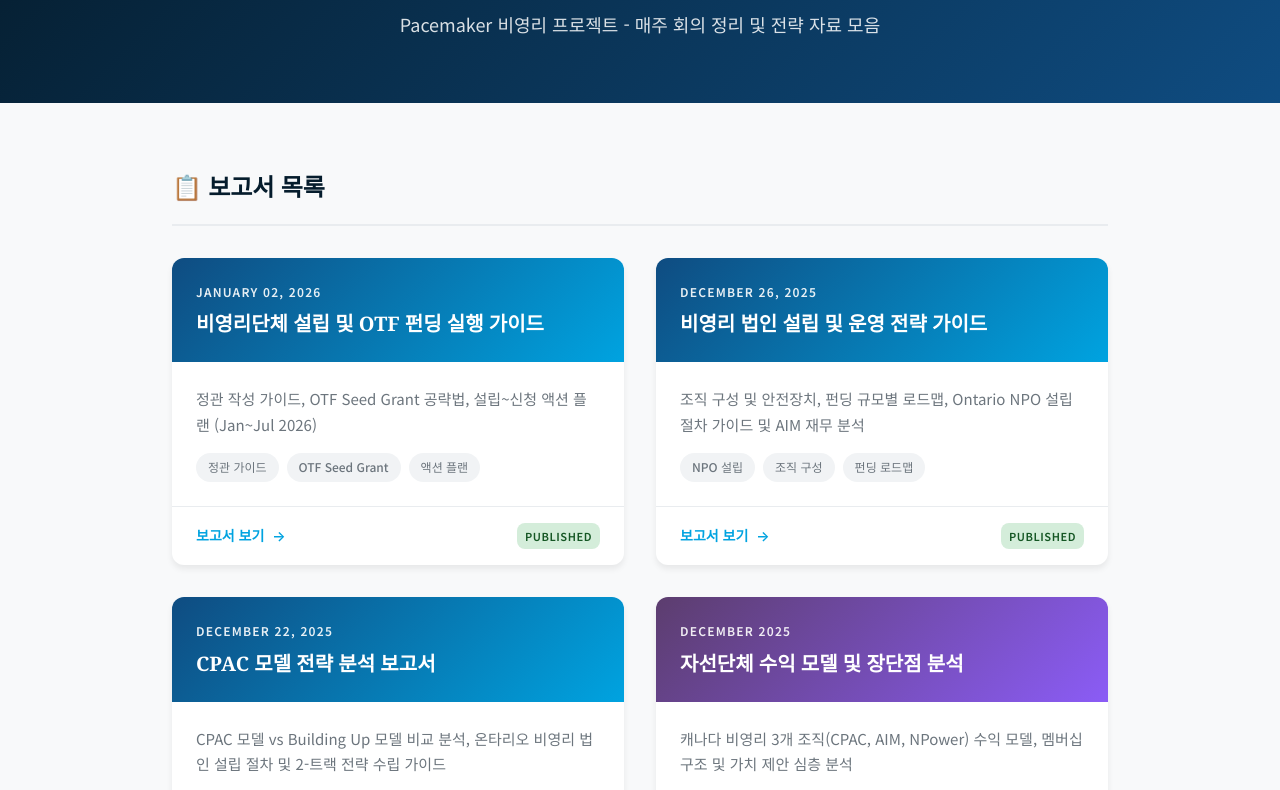
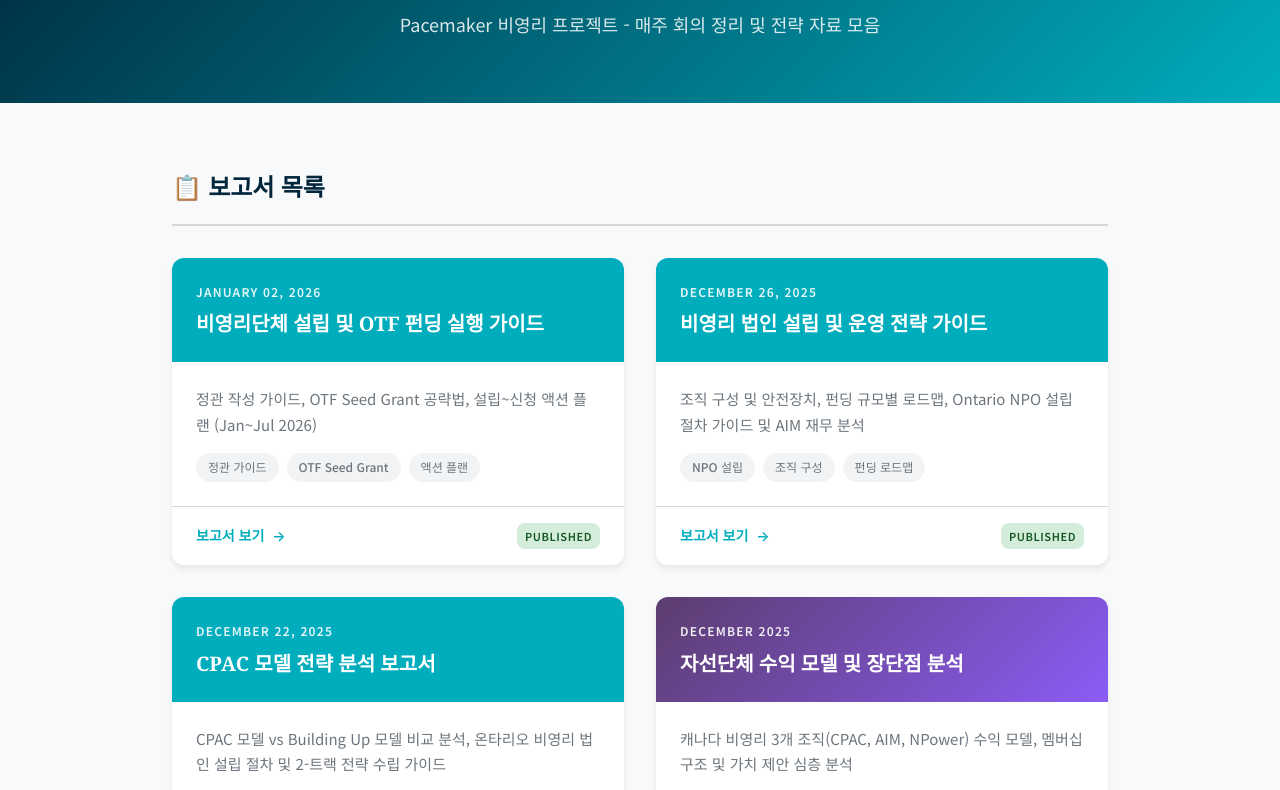
Before and after one commit to nhistory/pacemaker-cpac-report, a plain HTML site: page index.html in a window 1280 px wide. Shown: the part 153-943 px from the top of the page. Drawn offline with Linux system fonts and the light colour scheme.

Commit message:
style: Revise CSS root color variables to align with new brand palette, introducing an orange accent and adjusting gray tones.

```diff
--- a/index.html
+++ b/index.html
@@ -39,13 +39,14 @@
 
     <style>
       :root {
-        --color-primary: #051c2c;
-        --color-secondary: #0f4c81;
-        --color-accent: #00a3e0;
+        --color-primary: #00263b;
+        --color-secondary: #00adbd;
+        --color-accent: #00adbd;
+        --color-orange: #ff4f02;
         --color-white: #ffffff;
         --color-gray-50: #f8f9fa;
         --color-gray-100: #f1f3f5;
-        --color-gray-200: #e9ecef;
+        --color-gray-200: #d5d7d7;
         --color-gray-600: #6c757d;
         --color-gray-800: #343a40;
         --color-gray-900: #212529;
```
Also changed, not shown: 01022026/index.html (+5 -4 lines), 12222025/index.html (+7 -6 lines), 12262025/index.html (+5 -4 lines), charity_strategy/index.html (+5 -4 lines).
